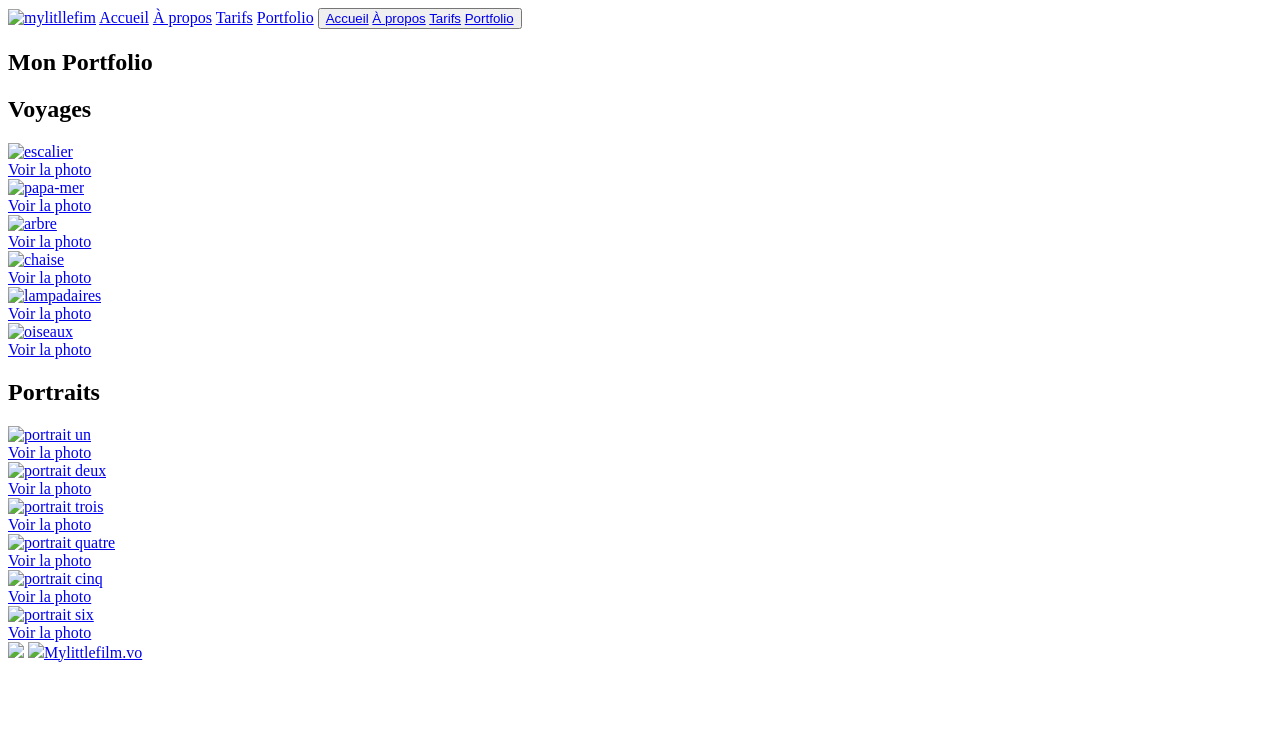
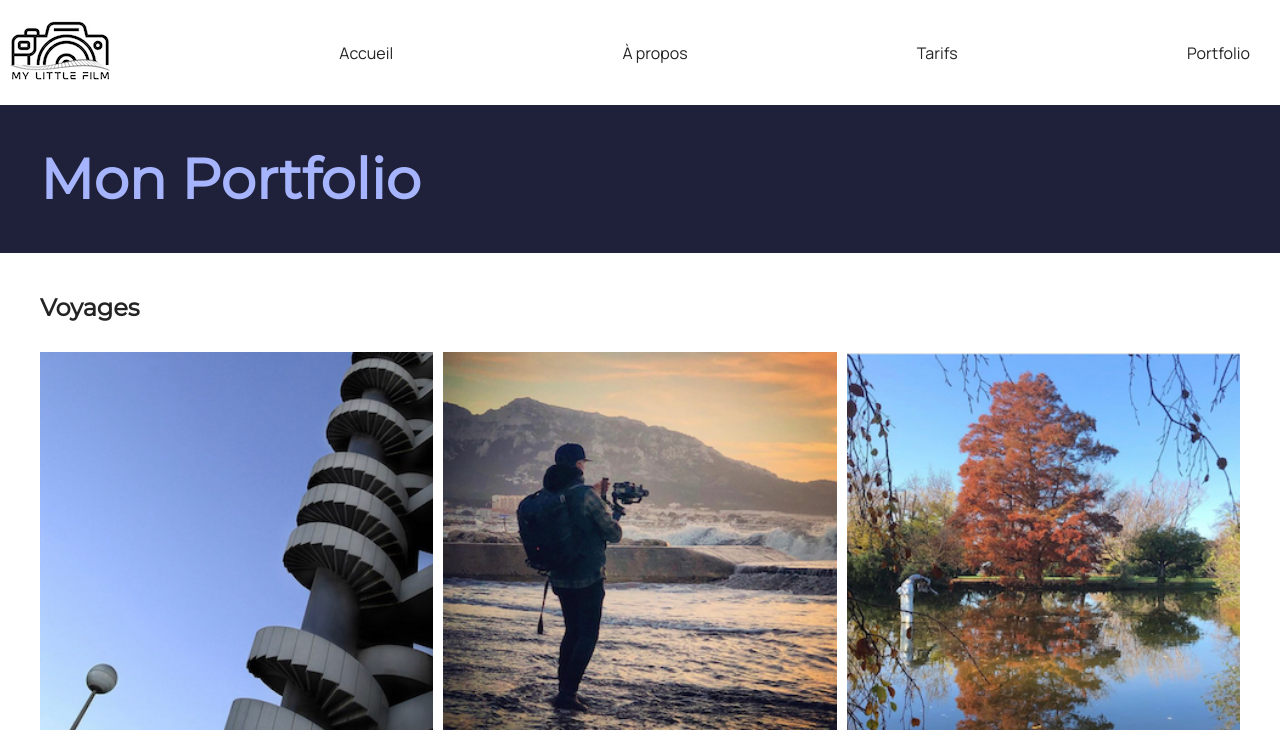
Before and after one commit to ChristopheTesconi/photowebsite, a plain HTML site: page voir-mon-portfolio.html in a window 1280 px wide. Shown: the top 737 px of the page. Drawn offline with Linux system fonts and the light colour scheme; the site is published under a folder, as on GitHub Pages, so addresses that start at the root find nothing.

Commit message:
Correction des sources

```diff
--- a/index.html
+++ b/index.html
@@ -4,7 +4,7 @@
 <head>
 
     <meta charset="utf-8">
-    <link rel="stylesheet" href="/css/tesconi-patrick.css"/>
+    <link rel="stylesheet" href="./css/tesconi-patrick.css"/>
     <title>Accueil</title>
 
     <link rel="preconnect" href="https://fonts.googleapis.com">
@@ -24,7 +24,7 @@
 <body>
     <header>
         <nav>
-            <a href="index.html"><img src="/logo-t-p5.png" title="mylitllefim"/></a>
+            <a href="index.html"><img src="./logo-t-p5.png" title="mylitllefim"/></a>
             <a href="index.html">Accueil</a>
             <a href="à_propos_de_tesconi_patrick.html">À propos</a>
             <a href="tarifs.html">Tarifs</a>
@@ -57,21 +57,21 @@
 
 </div>
 
-<img src="/papa-mini.jpeg" alt="Papa rocks" title="Patrick Tesconi"/>
+<img src="./papa-mini.jpeg" alt="Papa rocks" title="Patrick Tesconi"/>
 
 </section>
 
 <section class="accueil-photos">
      <h2>Mon dernier projet</h2>
 
-        <img src="/images-accueil/IMG_0194.jpeg">
-        <img src="/images-accueil/IMG_0195.jpeg">
-        <img src="/images-accueil/IMG_0196.jpeg">
+        <img src="./images-accueil/IMG_0194.jpeg">
+        <img src="./images-accueil/IMG_0195.jpeg">
+        <img src="./images-accueil/IMG_0196.jpeg">
 
 
-        <img src="/images-accueil/IMG_0197.jpeg">
-        <img src="/images-accueil/IMG_0198.jpeg">
-        <img src="/images-accueil/IMG_0199.jpeg">
+        <img src="./images-accueil/IMG_0197.jpeg">
+        <img src="./images-accueil/IMG_0198.jpeg">
+        <img src="./images-accueil/IMG_0199.jpeg">
 
      </section>
 
@@ -79,9 +79,9 @@
 
 <footer>
 
-<a href="/logo-t-p5.png"><img src="/logo-t-p5.png"/></a>
+<a href="./logo-t-p5.png"><img src="./logo-t-p5.png"/></a>
 
-<a target="_blank" href="https://www.instagram.com/mylittlefilm.vo/?hl=fr"><img src="/new-Instagram-logo-png-full-colour-glyph.png">Mylitllefim.vo</a>
+<a target="_blank" href="https://www.instagram.com/mylittlefilm.vo/?hl=fr"><img src="./new-Instagram-logo-png-full-colour-glyph.png">Mylitllefim.vo</a>
 
 </footer>
 
--- a/voir-mon-portfolio.html
+++ b/voir-mon-portfolio.html
@@ -4,7 +4,7 @@
 <head>
 
     <meta charset="utf-8">
-    <link rel="stylesheet" href="/css/tesconi-patrick.css"/>
+    <link rel="stylesheet" href="./css/tesconi-patrick.css"/>
     <title>Voir mon portfolio</title>
 
     <link rel="preconnect" href="https://fonts.googleapis.com">
@@ -24,7 +24,7 @@
 <body>
 <header>
     <nav>
-        <a href="index.html"><img src="/logo-t-p5.png" title="mylitllefim"/></a>
+        <a href="index.html"><img src="./logo-t-p5.png" title="mylitllefim"/></a>
         <a href="index.html">Accueil</a>
         <a href="à_propos_de_tesconi_patrick.html">À propos</a>
         <a href="tarifs.html">Tarifs</a>
@@ -48,23 +48,23 @@
     <h2>Voyages</h2>
 
 <div class="voyages">
-    <a target="_blank" href="/images/IMG_0923.jpeg" class="lien-conteneur-photo"><img src="/images/IMG_0923 copie.jpeg" alt="escalier"/><div class="photo-hover">Voir la photo</div></a>
-    <a target="_blank" href="/images/IMG_0931.jpeg" class="lien-conteneur-photo"><img src="/images/IMG_0931 copie.jpeg" alt="papa-mer"/><div class="photo-hover">Voir la photo</div></a>
-    <a target="_blank" href="/images/IMG_0925.jpeg" class="lien-conteneur-photo"><img src="/images/IMG_0925 copie.jpeg" alt="arbre"/><div class="photo-hover">Voir la photo</div></a>
-    <a target="_blank" href="/images/IMG_0927.jpeg" class="lien-conteneur-photo"><img src="/images/IMG_0927 copie.jpeg" alt="chaise"/><div class="photo-hover">Voir la photo</div></a>
-    <a target="_blank" href="/images/IMG_0929.jpeg" class="lien-conteneur-photo"><img src="/images/IMG_0929 copie.jpeg" alt="lampadaires"/><div class="photo-hover">Voir la photo</div></a>
-    <a target="_blank" href="/images/IMG_0930.jpeg" class="lien-conteneur-photo"><img src="/images/IMG_0930 copie.jpeg" alt="oiseaux"/><div class="photo-hover">Voir la photo</div></a>
+    <a target="_blank" href="./images/IMG_0923.jpeg" class="lien-conteneur-photo"><img src="./images/IMG_0923 copie.jpeg" alt="escalier"/><div class="photo-hover">Voir la photo</div></a>
+    <a target="_blank" href="./images/IMG_0931.jpeg" class="lien-conteneur-photo"><img src="./images/IMG_0931 copie.jpeg" alt="papa-mer"/><div class="photo-hover">Voir la photo</div></a>
+    <a target="_blank" href="./images/IMG_0925.jpeg" class="lien-conteneur-photo"><img src="./images/IMG_0925 copie.jpeg" alt="arbre"/><div class="photo-hover">Voir la photo</div></a>
+    <a target="_blank" href="./images/IMG_0927.jpeg" class="lien-conteneur-photo"><img src="./images/IMG_0927 copie.jpeg" alt="chaise"/><div class="photo-hover">Voir la photo</div></a>
+    <a target="_blank" href="./images/IMG_0929.jpeg" class="lien-conteneur-photo"><img src="./images/IMG_0929 copie.jpeg" alt="lampadaires"/><div class="photo-hover">Voir la photo</div></a>
+    <a target="_blank" href="./images/IMG_0930.jpeg" class="lien-conteneur-photo"><img src="./images/IMG_0930 copie.jpeg" alt="oiseaux"/><div class="photo-hover">Voir la photo</div></a>
 </div>
 
 <h2>Portraits</h2>
 
 <div class="portraits">
-    <a target="_blank" href="/images/IMG_0924.jpeg" class="lien-conteneur-photo"><img src="/images/IMG_0924 copie.jpeg" alt="portrait un"/><div class="photo-hover">Voir la photo</div></a>
-    <a target="_blank" href="/images/IMG_0928.jpeg" class="lien-conteneur-photo"><img src="/images/IMG_0928 copie.jpeg" alt="portrait deux"/><div class="photo-hover">Voir la photo</div></a>
-    <a target="_blank" href="/images/IMG_0281 2.jpeg" class="lien-conteneur-photo"><img src="/images/IMG_0281.jpeg" alt="portrait trois"><div class="photo-hover">Voir la photo</div></a>
-    <a target="_blank" href="/images/IMG_0282 2.jpeg" class="lien-conteneur-photo"><img src="/images/IMG_0282.jpeg" alt="portrait quatre"><div class="photo-hover">Voir la photo</div></a>
-    <a target="_blank" href="/images/IMG_0283 2.jpeg" class="lien-conteneur-photo"><img src="/images/IMG_0283.jpeg" alt="portrait cinq"><div class="photo-hover">Voir la photo</div></a>
-    <a target="_blank" href="/images/IMG_0284 2.jpeg" class="lien-conteneur-photo"><img src="/images/IMG_0284.jpeg" alt="portrait six"><div class="photo-hover">Voir la photo</div></a>
+    <a target="_blank" href="./images/IMG_0924.jpeg" class="lien-conteneur-photo"><img src="./images/IMG_0924 copie.jpeg" alt="portrait un"/><div class="photo-hover">Voir la photo</div></a>
+    <a target="_blank" href="./images/IMG_0928.jpeg" class="lien-conteneur-photo"><img src="./images/IMG_0928 copie.jpeg" alt="portrait deux"/><div class="photo-hover">Voir la photo</div></a>
+    <a target="_blank" href="./images/IMG_0281 2.jpeg" class="lien-conteneur-photo"><img src="./images/IMG_0281.jpeg" alt="portrait trois"><div class="photo-hover">Voir la photo</div></a>
+    <a target="_blank" href="./images/IMG_0282 2.jpeg" class="lien-conteneur-photo"><img src="./images/IMG_0282.jpeg" alt="portrait quatre"><div class="photo-hover">Voir la photo</div></a>
+    <a target="_blank" href="./images/IMG_0283 2.jpeg" class="lien-conteneur-photo"><img src="./images/IMG_0283.jpeg" alt="portrait cinq"><div class="photo-hover">Voir la photo</div></a>
+    <a target="_blank" href="./images/IMG_0284 2.jpeg" class="lien-conteneur-photo"><img src="./images/IMG_0284.jpeg" alt="portrait six"><div class="photo-hover">Voir la photo</div></a>
 </div>
 
 </section>
@@ -72,9 +72,9 @@
 </main>
     <footer>
 
-        <a href="/logo-t-p5.png"><img src="/logo-t-p5.png"/></a>
+        <a href="./logo-t-p5.png"><img src="./logo-t-p5.png"/></a>
 
-        <a target="_blank" href="https://www.instagram.com/mylittlefilm.vo/?hl=fr"><img src="/new-Instagram-logo-png-full-colour-glyph.png">Mylittlefilm.vo</a>
+        <a target="_blank" href="https://www.instagram.com/mylittlefilm.vo/?hl=fr"><img src="./new-Instagram-logo-png-full-colour-glyph.png">Mylittlefilm.vo</a>
 
         </footer>
 
```
Also changed, not shown: tarifs.html (+5 -5 lines), un-projet-ecrivez-moi.html (+4 -4 lines), à_propos_de_tesconi_patrick.html (+5 -5 lines).
